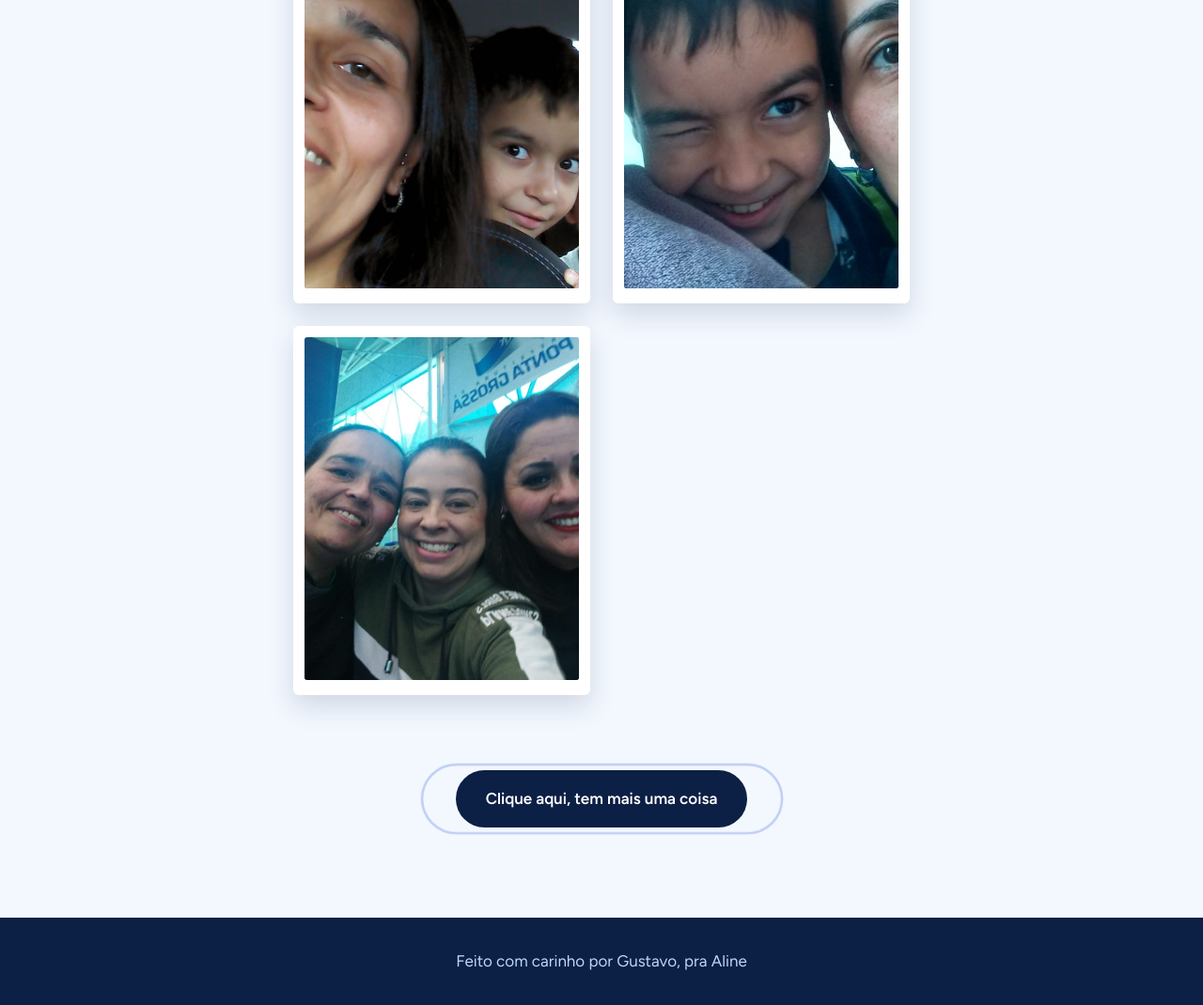
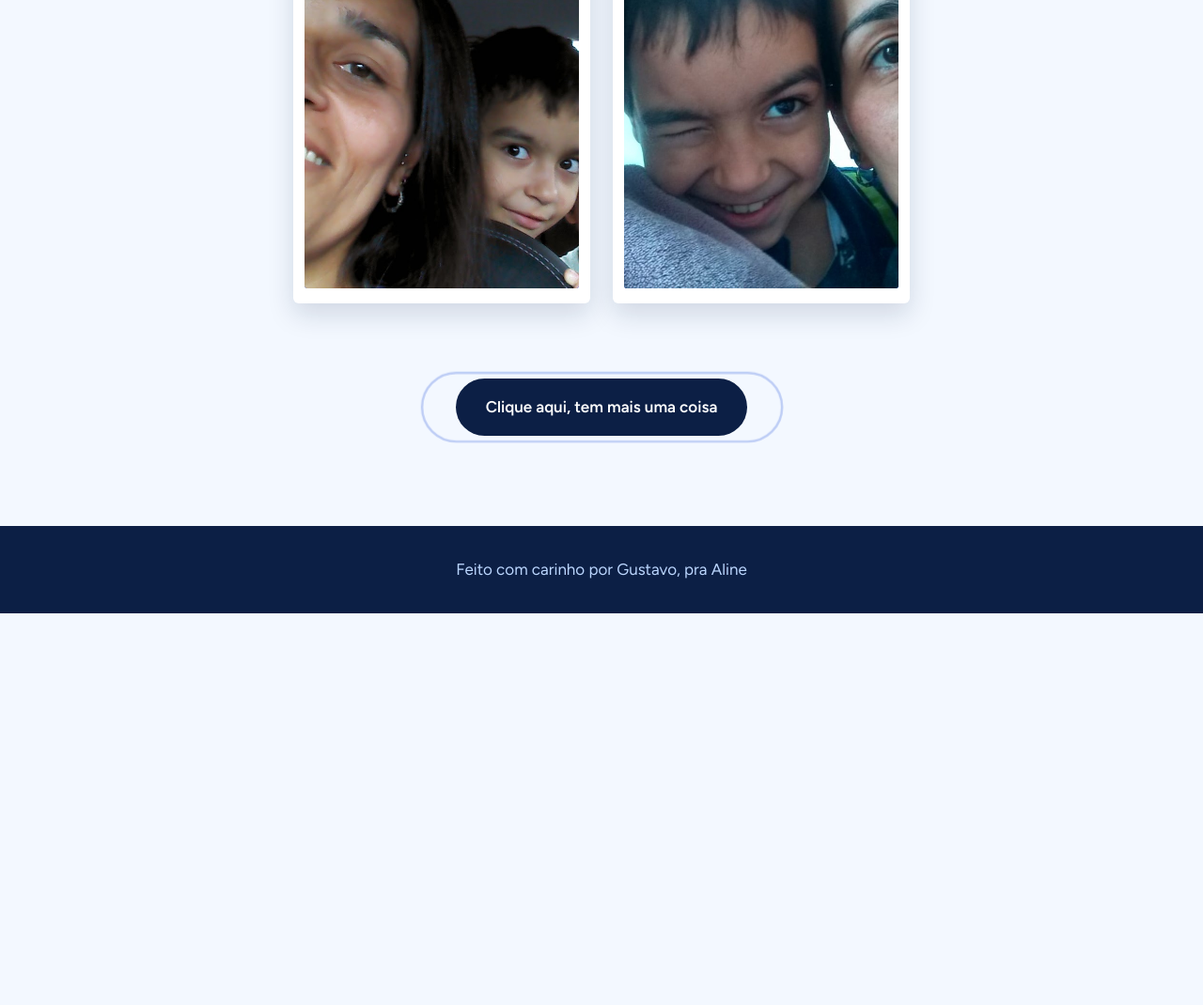
Before and after one commit to G-Leao/aniversariomae, a plain HTML site: page index.html in a window 1280 px wide. Shown: the part 2685-3755 px from the top of the page at 94% size. After the commit the page ends 3338 px from the top, so only its background shows below. Drawn offline with Linux system fonts and the light colour scheme.

Commit message:
Remove figure for foto7.jpeg from index.html
Removed a figure element displaying 'foto7.jpeg' from the HTML.

```diff
--- a/index.html
+++ b/index.html
@@ -90,9 +90,7 @@
         <figure class="reveal" style="--i:1">
           <img src="Fotos/foto6.jpeg" alt="Foto de família" loading="lazy">
         </figure>
-        <figure class="reveal" style="--i:0">
-          <img src="Fotos/foto7.jpeg" alt="Foto de família" loading="lazy">
-        </figure>
+
 
       </div>
     </section>
```
